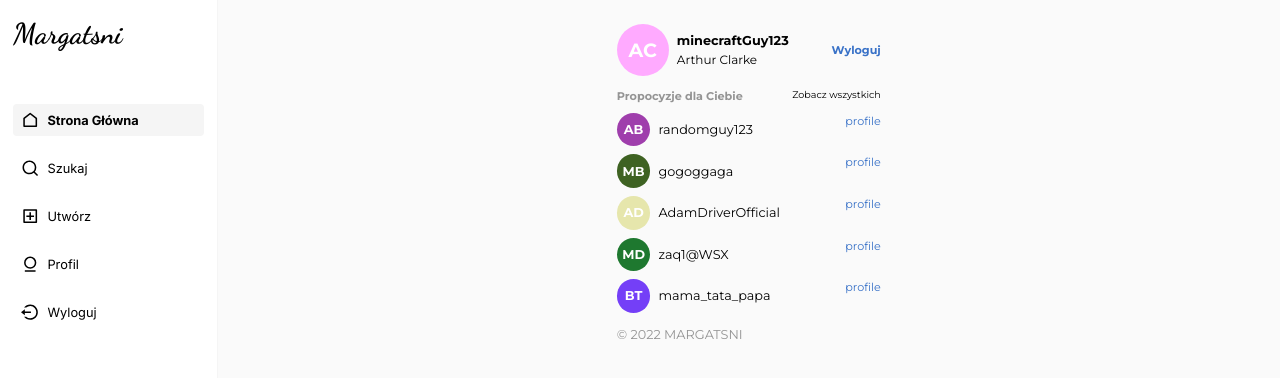
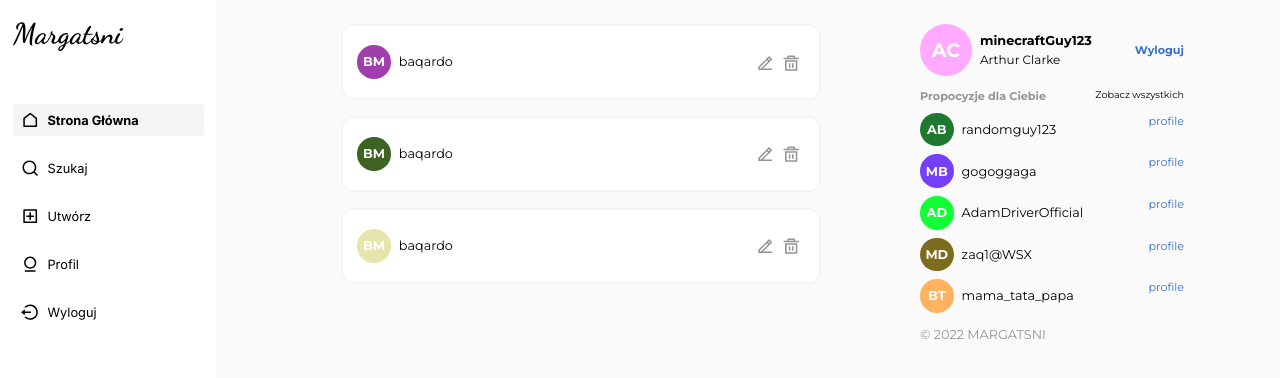
Before and after one commit to Pawlaczenko/margatsni, a React (Vite) app: page / in a window 1280 px wide. Shown: the top 378 px of the page. Built offline with nearby package versions, Linux system fonts and the light colour scheme.

Commit message:
Fix Window errors. Add FeedItem component.

```diff
--- /dev/null
+++ b/src/components/FeedItem/FeedItem.tsx
@@ -0,0 +1,49 @@
+import React, {FC} from 'react'
+import styled from 'styled-components';
+import ProfileHeader from '../ProfileHeader/ProfileHeader';
+import {RiDeleteBin5Line,RiEdit2Line} from 'react-icons/ri';
+
+const FeedItem : FC = () => {
+  return (
+    <StyledWrapper>
+        <StyledHeader>
+            <ProfileHeader id={1} name="Babo Mamo" username='baqardo' />
+            <StyledIcons>
+                <RiEdit2Line />
+                <RiDeleteBin5Line />
+            </StyledIcons>
+        </StyledHeader>
+    </StyledWrapper>
+  )
+}
+
+const StyledWrapper = styled.div`
+    background: white;
+    padding: 2.4rem 1.8rem;
+    border-radius: 1.5rem;
+    border: 2px solid var(--color-grey-lightest);
+
+    width: min(60rem, 80%);
+`;
+
+const StyledHeader = styled.div`
+    display: flex;
+    justify-content: space-between;
+    align-items: center;
+`;
+
+const StyledIcons = styled.div`
+    & > svg {
+        width: 2.3rem;
+        height: 2.3rem;
+        fill: var(--color-grey);
+        cursor: pointer;
+        margin: 0 .5rem;
+
+        &:hover {
+            fill: var(--color-blue);
+        }
+    }
+`
+
+export default FeedItem
--- a/src/pages/MainFeed/MainFeed.tsx
+++ b/src/pages/MainFeed/MainFeed.tsx
@@ -4,11 +4,17 @@ import Button from '../../components/Button/Button';
 import Window from '../../components/Window/Window';
 import styled from 'styled-components';
 import UserSideBar from '../../components/UserSideBar/UserSideBar';
+import FeedItem from '../../components/FeedItem/FeedItem';
 
 const MainFeed : FC = () => {
 
   return (
     <Wrapper>
+      <StyledFeed>
+        <FeedItem />
+        <FeedItem />
+        <FeedItem />
+      </StyledFeed>
       <UserSideBar />
     </Wrapper>
   )
@@ -18,7 +24,17 @@ const Wrapper = styled.section`
   display: flex;
   justify-content: space-around;
   align-items: flex-start;
-  margin-top: 3rem;
+  margin: 3rem 12rem 3rem 3rem;
 `
 
+const StyledFeed = styled.div`
+    flex: 1;
+
+    display: flex;
+    flex-direction: column;
+    align-items: center;
+    justify-content: flex-start;
+    gap: 2rem;
+`;
+
 export default MainFeed
```
Also changed, not shown: src/components/Window/WindowViews/WindowView_Choose.tsx (+6 -2 lines).
